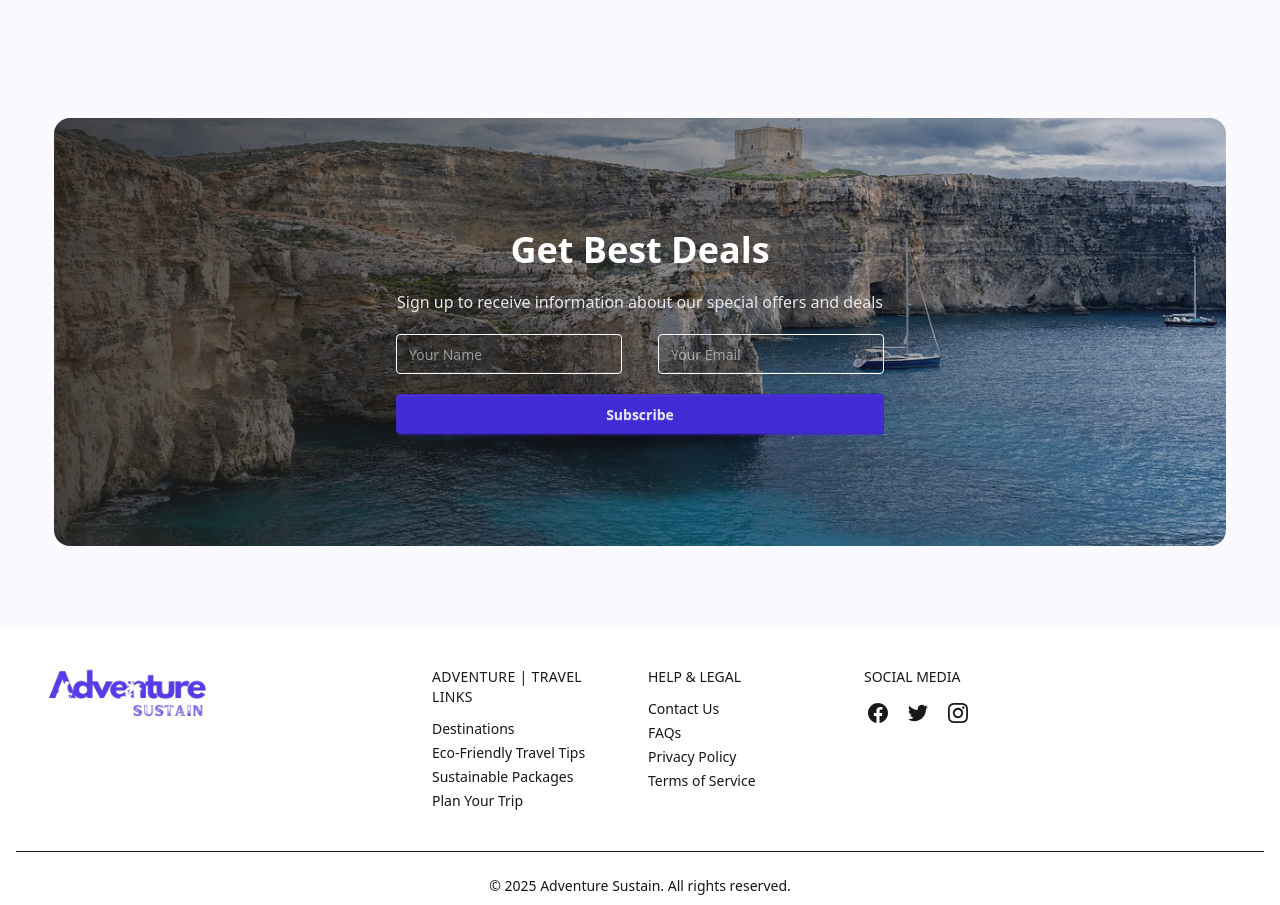
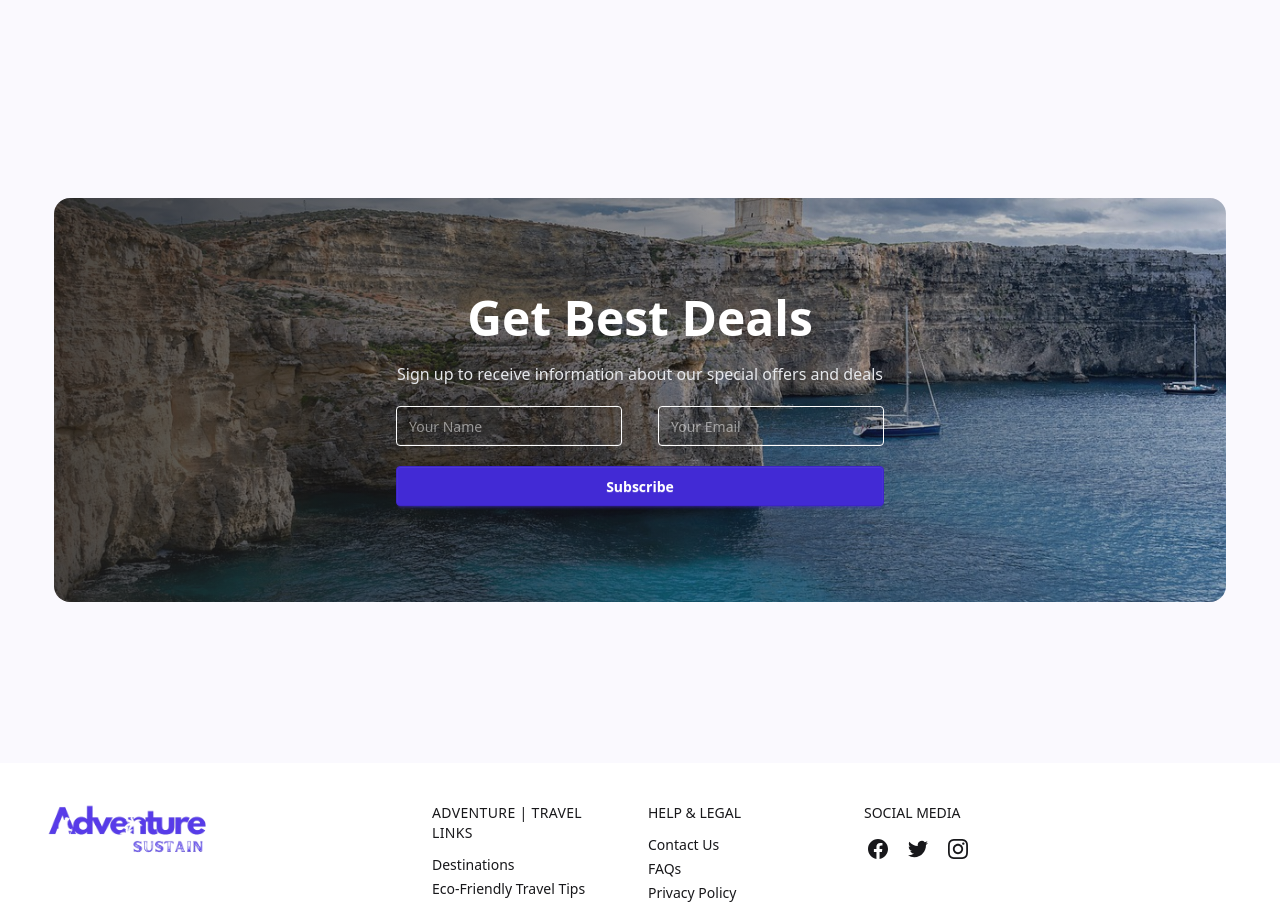
Before and after one commit to abdullahjim29/eco-adventure, a React (Vite) app: page / in a window 1280 px wide. Shown: the part 3402-4307 px from the top of the page. Built offline with nearby package versions, Linux system fonts and the light colour scheme; no server answers.

Commit message:
show modal if current time is not between 10am to 8pm

```diff
--- a/src/components/AdventureDetailsCard.jsx
+++ b/src/components/AdventureDetailsCard.jsx
@@ -1,16 +1,26 @@
-import { CiCircleCheck } from "react-icons/ci";
+import { useState } from "react";
 import { FaLocationDot } from "react-icons/fa6";
 import { Link } from "react-router-dom";
 
 const AdventureDetailsCard = ({ exactData }) => {
+  const [showModal, setShowModal] = useState(false);
+  const [time, setTime] = useState('')
 
   const handleGoogleMeeting = () => {
     const now = new Date();
     const hour = now.getHours();
-    if (hour >= 10 && hour <= 18) {
+    const minutes = now.getMinutes()
+
+    let amPm = hour >= 12 ? 'pm' : 'am';
+    let hourFormated = hour % 12 || 12;
+    let minutesFormated = minutes < 10 ? `0${minutes}` : minutes;
+
+    setTime(`${hourFormated}:${minutesFormated}${amPm}`)
+
+    if (hour >= 10 && hour <= 20) {
       window.open("https://meet.google.com/", "_blank");
     } else {
-      alert(`You can consult between 10 am to 8 pm`)
+      setShowModal(true);
     }
   };
 
@@ -21,7 +31,6 @@ const AdventureDetailsCard = ({ exactData }) => {
     cost,
     duration,
     ecoFriendlyFeatures,
-    id,
     image,
     img1,
     img2,
@@ -84,11 +93,14 @@ const AdventureDetailsCard = ({ exactData }) => {
           Eco Friendly Features Facilities
         </h2>
         <div className="flex items-center gap-3 my-4">
-        <ul className="space-x-4">
+          <ul className="space-x-4">
             {ecoFriendlyFeatures?.map((feature, idx) => (
-              <button key={idx} className="btn hover:bg-[#FAF9FE] border-[#5334F9]">
-              {feature}
-            </button>
+              <button
+                key={idx}
+                className="btn hover:bg-[#FAF9FE] border-[#5334F9]"
+              >
+                {feature}
+              </button>
             ))}
           </ul>
         </div>
@@ -164,15 +176,30 @@ const AdventureDetailsCard = ({ exactData }) => {
 
         <div className="my-5">
           <Link
-            onClick={handleGoogleMeeting}
+            onClick={showModal ? () => document.getElementById("my_modal_1").showModal() : handleGoogleMeeting}
             className=" rounded px-5 py-2.5 overflow-hidden group bg-[#583CEA] relative hover:bg-gradient-to-r hover:from-[#583CEA] hover:to-[#5230ff] text-white hover:ring-2 hover:ring-offset-2 hover:ring-[#583CEA] transition-all ease-out duration-300"
           >
             <span className="absolute right-0 w-8 h-32 -mt-12 transition-all duration-1000 transform translate-x-12 bg-white opacity-10 rotate-12 group-hover:-translate-x-40 ease"></span>
             <span className="relative">Talk With Expert</span>
           </Link>
         </div>
+      </section>
 
-      </section>
+      {/* Open the modal using document.getElementById('ID').showModal() method */}
+      <dialog id="my_modal_1" className="modal">
+        <div className="modal-box">
+          <h3 className="font-bold text-2xl text-center">Alert!</h3>
+          <p className="py-4">
+           {`Now ${time} You Can Consult Between 10am to 8pm`}
+          </p>
+          <div className="modal-action">
+            <form method="dialog">
+              {/* if there is a button in form, it will close the modal */}
+              <button className="btn">Close</button>
+            </form>
+          </div>
+        </div>
+      </dialog>
     </div>
   );
 };
--- a/src/components/BestDeal.jsx
+++ b/src/components/BestDeal.jsx
@@ -1,8 +1,8 @@
 const BestDeal = () => {
     return (
         <div className='w-11/12 mx-auto'>
-            <div id='best-deal' className='bg-cover bg-center py-10 md:py-28 space-y-5 rounded-2xl'>
-            <h2 className="text-2xl md:text-4xl font-bold text-center text-white">Get Best Deals</h2>
+            <div id='best-deal' className='bg-cover bg-center py-10 md:py-24 space-y-5 rounded-2xl'>
+            <h2 className="text-2xl md:text-5xl font-bold text-center text-white">Get Best Deals</h2>
             <p className='text-center text-gray-200'>Sign up to receive information about our special offers and deals</p>
             <div className='text-center space-x-5 w-10/12 md:w-5/12 mx-auto flex flex-col md:flex-row gap-4'>
             <input
@@ -14,7 +14,7 @@ const BestDeal = () => {
                 placeholder="Your Email"
                 className="input input-bordered border-white w-full bg-transparent text-white"/>
             </div>
-            <div className="text-center w-10/12 md:w-5/12 mx-auto"><button className="btn btn-primary w-full">Subscribe</button></div>
+            <div className="text-center w-10/12 md:w-5/12 mx-auto"><button className="btn btn-primary text-white w-full">Subscribe</button></div>
             </div>
 
         </div>
--- a/src/pages/Home.jsx
+++ b/src/pages/Home.jsx
@@ -26,7 +26,7 @@ const Home = () => {
                 </section>
 
                 {/* best deals */}
-                <section className="my-20">
+                <section className="my-40">
                     <BestDeal/>
                 </section>
             </main>
```
